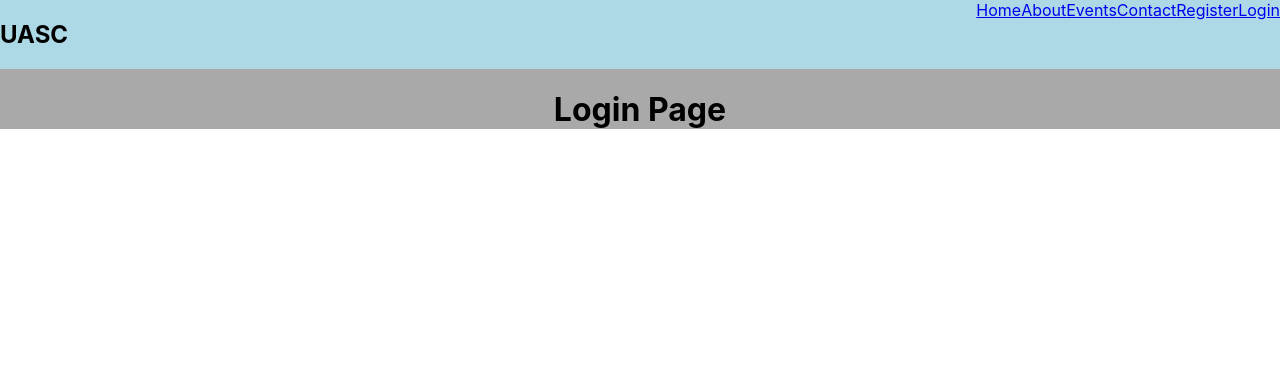
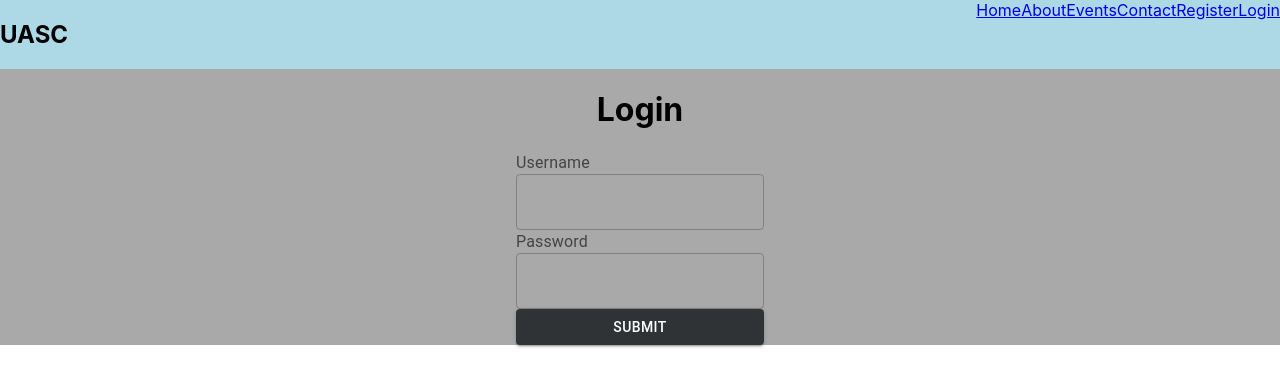
Before and after one commit to UoaWDCC/uasc-web, a React (Create React App) app in the folder frontend/: page /login in a window 1280 px wide. Shown: the top 386 px of the page. Built offline with nearby package versions, Linux system fonts and the light colour scheme; no server answers; the database is empty.

Commit message:
feat: Created new login form component and added to login page

```diff
--- /dev/null
+++ b/frontend/src/components/LoginForm.js
@@ -0,0 +1,22 @@
+import { Button, FormControl, FormLabel, TextField } from "@mui/material";
+
+const LoginForm = () => {
+
+    const handleSubmit = () => {
+        console.log("Form submitted");
+    };
+
+    return (
+        <form onSubmit={handleSubmit}>
+            <FormControl>
+                <FormLabel style={{ "textAlign": "left" }}>Username</FormLabel>
+                <TextField required></TextField>
+                <FormLabel style={{ "textAlign": "left" }}>Password</FormLabel>
+                <TextField required></TextField>
+                <Button type="submit" variant="contained">Submit</Button>
+            </FormControl>
+        </form>
+    );
+};
+
+export default LoginForm;
--- a/frontend/src/pages/Login.js
+++ b/frontend/src/pages/Login.js
@@ -1,7 +1,10 @@
+import LoginForm from "../components/LoginForm";
+
 const Login = () => {
 	return (
 		<div>
-			<h1> Login Page</h1>
+			<h1>Login</h1>
+			<LoginForm />
 		</div>
 	);
 };
```
